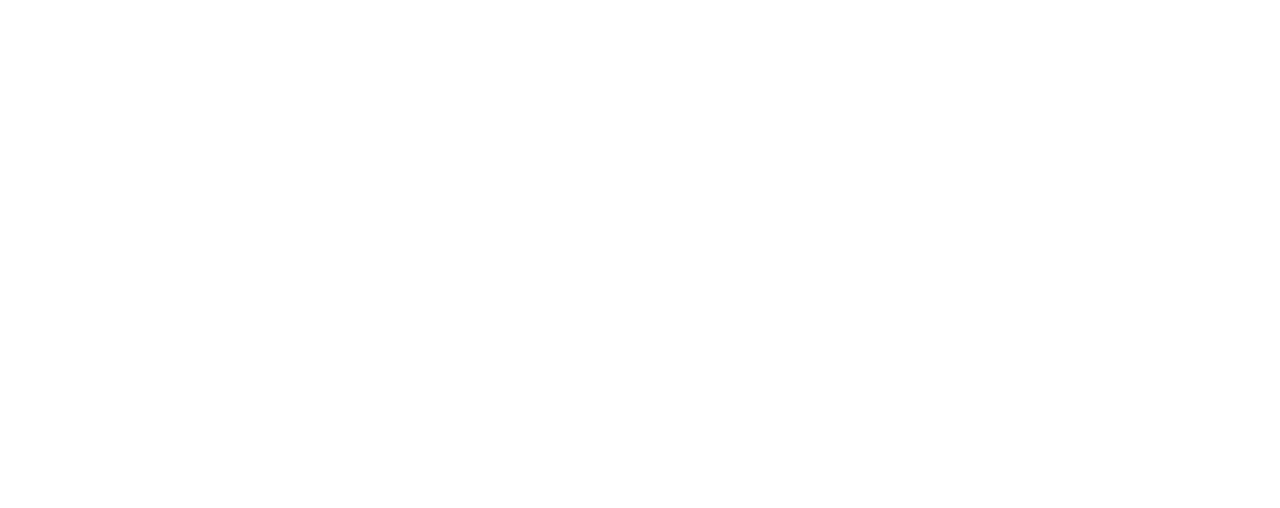
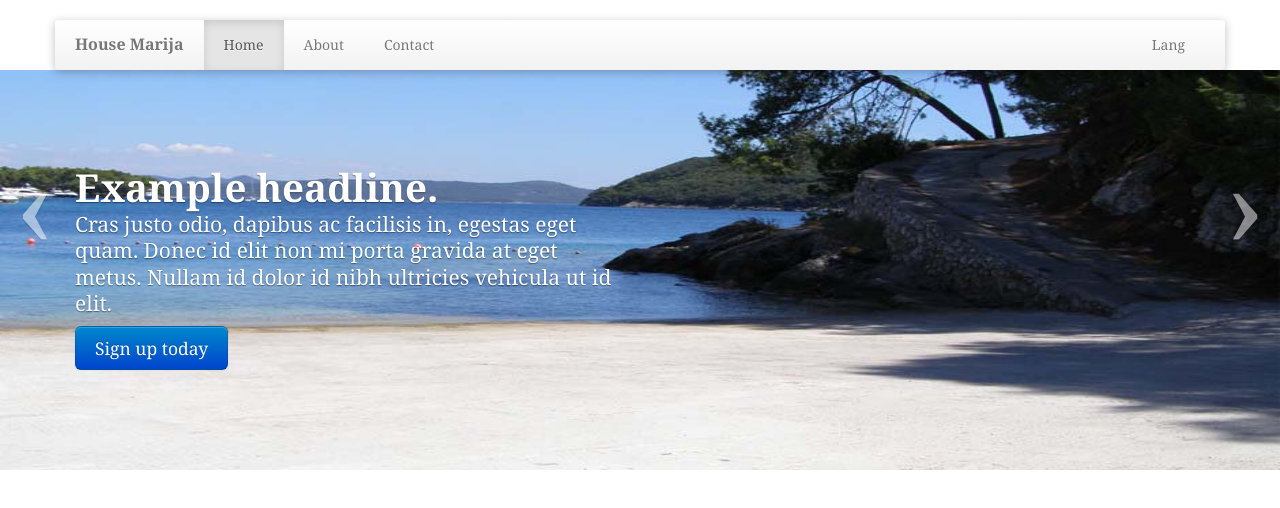
Before and after one commit to hrvojekindl/house-marija, a plain HTML site: page index.html in a window 1280 px wide. Drawn offline with Linux system fonts and the light colour scheme.

Commit message:
added navbar

```diff
--- /dev/null
+++ b/css/global.css
@@ -0,0 +1,88 @@
+    html, body {
+        font-family: Georgia, "Helvetica Neue", Helvetica, Arial, serif;
+    }
+
+    /* CUSTOMIZE THE NAVBAR
+    -------------------------------------------------- */
+
+    /* Special class on .container surrounding .navbar, used for positioning it into place. */
+    .navbar-wrapper {
+      position: relative;
+      z-index: 10;
+      margin-top: 20px;
+      margin-bottom: -90px; /* Negative margin to pull up carousel. 90px is roughly margins and height of navbar. */
+    }
+
+    /* Remove border and change up box shadow for more contrast */
+    .navbar .navbar-inner {
+      border: 0;
+      -webkit-box-shadow: 0 2px 10px rgba(0,0,0,.25);
+         -moz-box-shadow: 0 2px 10px rgba(0,0,0,.25);
+              box-shadow: 0 2px 10px rgba(0,0,0,.25);
+    }
+
+    /* Downsize the brand/project name a bit */
+    .navbar .brand {
+      padding: 14px 20px 16px; /* Increase vertical padding to match navbar links */
+      font-size: 16px;
+      font-weight: bold;
+    }
+
+    /* Navbar links: increase padding for taller navbar */
+    .navbar .nav > li > a {
+      padding: 15px 20px;
+    }
+
+    /* Offset the responsive button for proper vertical alignment */
+    .navbar .btn-navbar {
+      margin-top: 10px;
+    }
+
+    /* CUSTOMIZE THE NAVBAR
+    -------------------------------------------------- */
+
+    /* Carousel base class */
+    .carousel {
+      margin-bottom: 60px;
+    }
+
+    .carousel .container {
+      position: absolute;
+      right: 0;
+      bottom: 0;
+      left: 0;
+    }
+
+    .carousel-control {
+      background-color: transparent;
+      border: 0;
+      font-size: 120px;
+      margin-top: 0;
+      text-shadow: 0 1px 1px rgba(0,0,0,.4);
+    }
+
+    .carousel .item {
+      height: 400px;
+    }
+    .carousel img {
+      min-width: 100%;
+      height: 400px;
+    }
+
+    .carousel-caption {
+      background-color: transparent;
+      position: static;
+      max-width: 550px;
+      padding: 0 20px;
+      margin-bottom: 100px;
+    }
+    .carousel-caption h1,
+    .carousel-caption .lead {
+      margin: 0;
+      line-height: 1.25;
+      color: #fff;
+      text-shadow: 0 1px 1px rgba(0,0,0,.4);
+    }
+    .carousel-caption .btn {
+      margin-top: 10px;
+    }
--- a/index.html
+++ b/index.html
@@ -6,11 +6,78 @@
     <title>House Marija</title>
     <link href="css/bootstrap.min.css" rel="stylesheet" media="screen">
     <link href="css/bootstrap-responsive.min.css" rel="stylesheet" media="screen">
+    <link href="css/global.css" rel="stylesheet" media="screen">
     <!--[if lt IE 9]>
       <script src="js/html5shiv.js"></script>
     <![endif]-->
   </head>
   <body>
+
+    <!-- NAVBAR
+    ================================================== -->
+    <div class="container navbar-wrapper">
+      <div class="navbar">
+        <div class="navbar-inner">
+          <a class="brand" href="#">House Marija</a>
+          <ul class="nav">
+            <li class="active"><a href="#">Home</a></li>
+            <li><a href="#">About</a></li>
+            <li><a href="#">Contact</a></li>
+          </ul>
+          <ul class="nav pull-right">
+            <li class="dropdown">
+              <a href="#" id="lang-drop" role="button" class="dropdown-toggle" data-toggle="dropdown">Lang</a>
+              <ul class="dropdown-menu" role="menu" aria-labelledby="lang-drop">
+                <li><a tabindex="-1" href="#">en</a></li>
+                <li><a tabindex="-1" href="#">de</a></li>
+                <li><a tabindex="-1" href="#">it</a></li>
+                <li><a tabindex="-1" href="#">hr</a></li>
+              </ul>
+            </li>
+          </ul>
+        </div>
+      </div>
+    </div>
+
+    <!-- Carousel
+    ================================================== -->
+    <div id="myCarousel" class="carousel slide">
+      <div class="carousel-inner">
+        <div class="item active">
+          <img src="img/carousel/beach.jpg" alt="">
+          <div class="container">
+            <div class="carousel-caption">
+              <h1>Example headline.</h1>
+              <p class="lead">Cras justo odio, dapibus ac facilisis in, egestas eget quam. Donec id elit non mi porta gravida at eget metus. Nullam id dolor id nibh ultricies vehicula ut id elit.</p>
+              <a class="btn btn-large btn-primary" href="#">Sign up today</a>
+            </div>
+          </div>
+        </div>
+        <div class="item">
+          <img src="img/carousel/brbinj.jpg" alt="">
+          <div class="container">
+            <div class="carousel-caption">
+              <h1>Another example headline.</h1>
+              <p class="lead">Cras justo odio, dapibus ac facilisis in, egestas eget quam. Donec id elit non mi porta gravida at eget metus. Nullam id dolor id nibh ultricies vehicula ut id elit.</p>
+              <a class="btn btn-large btn-primary" href="#">Learn more</a>
+            </div>
+          </div>
+        </div>
+        <div class="item">
+          <img src="img/carousel/flowers.jpg" alt="">
+          <div class="container">
+            <div class="carousel-caption">
+              <h1>One more for good measure.</h1>
+              <p class="lead">Cras justo odio, dapibus ac facilisis in, egestas eget quam. Donec id elit non mi porta gravida at eget metus. Nullam id dolor id nibh ultricies vehicula ut id elit.</p>
+              <a class="btn btn-large btn-primary" href="#">Browse gallery</a>
+            </div>
+          </div>
+        </div>
+      </div>
+      <a class="left carousel-control" href="#myCarousel" data-slide="prev">&lsaquo;</a>
+      <a class="right carousel-control" href="#myCarousel" data-slide="next">&rsaquo;</a>
+    </div>
+
     <script src="js/jquery.min.js"></script>
     <script src="js/bootstrap.min.js"></script>
   </body>
```
Also changed, not shown: doc/todo.txt (added), img/carousel/beach.jpg (added), img/carousel/brbinj.jpg (added), img/carousel/flowers.jpg (added), img/carousel/uphill.jpg (added).
